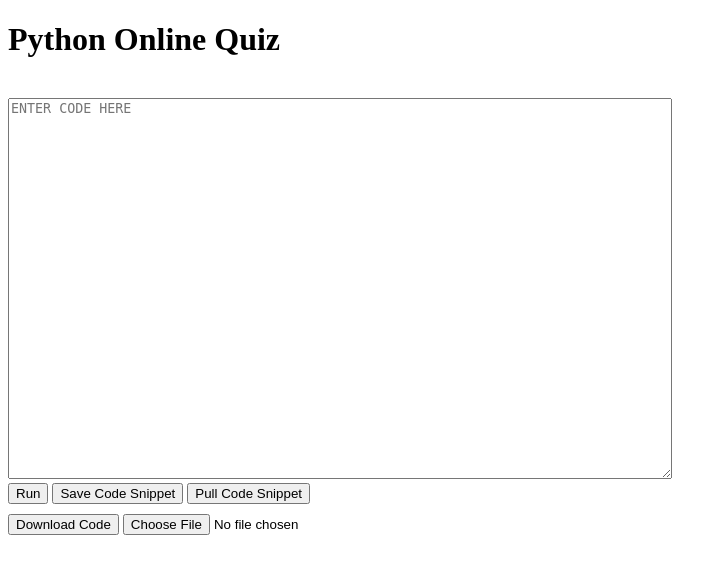
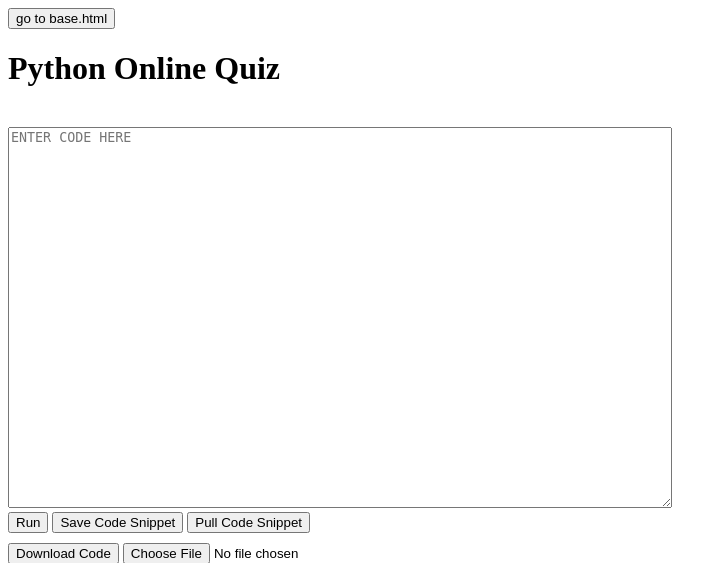
Before and after one commit to bjknee/python_code_editor, a Flask app: page / in a window 1280 px wide. Shown: the top 563 px of the page, without its empty margins (0-727 px from the left). Run offline with Flask 3, Linux system fonts and the light colour scheme; parts of the project's set-up code (start-up, migrations or seed data) failed here and were passed over.

Commit message:
Update index.html

```diff
--- a/codesender/templates/index.html
+++ b/codesender/templates/index.html
@@ -14,6 +14,9 @@
     </style>
 </head>
 <body>
+        <form action="http://localhost:63342/codesender-project-gteam/codesender/templates/base.html?_ijt=cbf14h2pig4v05v3qq0aj1tu4q&_ij_reload=RELOAD_ON_SAVE">
+            <button type="submit" id="get_code" >go to base.html</button>
+        </form>
 <div id="intro">
     <h1>Python Online Quiz</h1>
     <div>
@@ -28,6 +31,8 @@
         <button type="submit" id="run" formaction="/run_code">Run</button>
         <button type="submit" id="save_code" formaction="/save_code">Save Code Snippet</button>
         <button type="submit" id="get_code" formaction="/get_code">Pull Code Snippet</button>
+
+
         <br>
         <div id="uploadDownloadContainer">
             <button id="downloadButton" onclick="saveTextAsFile(coding.value, 'download.txt')">Download Code</button>
```
